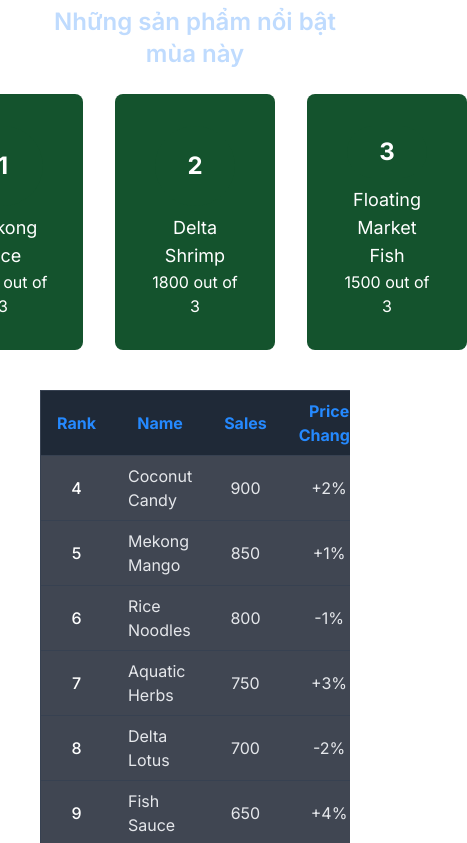
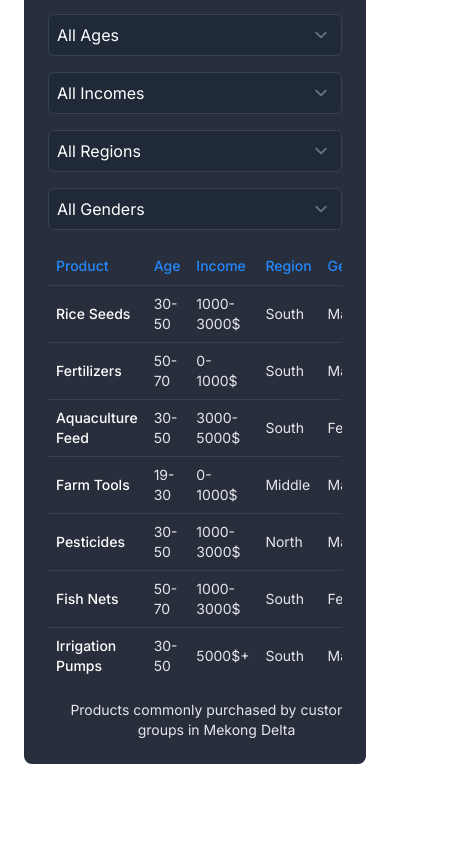
Before and after one commit to vbphuong/nextjs-dashboard, a Next.js app: page /dashboard in a window 390 px wide. Shown: the part 3901-4744 px from the top of the page, 467 px wide, since content can reach past the window. Built offline with nearby package versions, Linux system fonts and the light colour scheme; a web font is replaced by a local one.

Commit message:
doimaimotnguoi

```diff
--- a/app/ui/dashboard/products-table.tsx
+++ b/app/ui/dashboard/products-table.tsx
@@ -1,95 +1,184 @@
 'use client';
 
-import { motion } from 'framer-motion';
+import { useState, useEffect, useRef } from 'react';
+import {
+  Table,
+  TableBody,
+  TableCaption,
+  TableCell,
+  TableHead,
+  TableHeader,
+  TableRow,
+} from '@/components/ui/table';
 
-// Animation variants for the cards (fade-in together)
-const cardVariants = {
-  hidden: { opacity: 0, y: 20 },
-  visible: {
-    opacity: 1,
-    y: 0,
-    transition: {
-      duration: 0.5,
-      ease: 'easeOut',
-      delay: 0.8,
-    },
+const products = [
+  {
+    product: 'Rice Seeds',
+    age: '30-50',
+    income: '1000-3000$',
+    region: 'South',
+    gender: 'Male',
   },
-};
+  {
+    product: 'Fertilizers',
+    age: '50-70',
+    income: '0-1000$',
+    region: 'South',
+    gender: 'Male',
+  },
+  {
+    product: 'Aquaculture Feed',
+    age: '30-50',
+    income: '3000-5000$',
+    region: 'South',
+    gender: 'Female',
+  },
+  {
+    product: 'Farm Tools',
+    age: '19-30',
+    income: '0-1000$',
+    region: 'Middle',
+    gender: 'Male',
+  },
+  {
+    product: 'Pesticides',
+    age: '30-50',
+    income: '1000-3000$',
+    region: 'North',
+    gender: 'Male',
+  },
+  {
+    product: 'Fish Nets',
+    age: '50-70',
+    income: '1000-3000$',
+    region: 'South',
+    gender: 'Female',
+  },
+  {
+    product: 'Irrigation Pumps',
+    age: '30-50',
+    income: '5000$+',
+    region: 'South',
+    gender: 'Male',
+  },
+];
 
-export default function HighlightedProducts() {
-  // Podium data for top 3
-  const topThree = [
-    { rank: 1, name: 'Mekong Rice', score: 2043, color: 'bg-green-900' },
-    { rank: 2, name: 'Delta Shrimp', score: 1800, color: 'bg-green-900' },
-    { rank: 3, name: 'Floating Market Fish', score: 1500, color: 'bg-green-900' },
-  ];
+export default function ProductsTable() {
+  const [filters, setFilters] = useState({
+    age: 'All',
+    income: 'All',
+    region: 'All',
+    gender: 'All',
+  });
+  const [isVisible, setIsVisible] = useState(false);
+  const tableRef = useRef<HTMLDivElement>(null);
 
-  // Table data for top 4 to 10
-  const topFourToTen = [
-    { rank: 4, name: 'Coconut Candy', sales: 900, priceChange: '+2%', rating: 4.0 },
-    { rank: 5, name: 'Mekong Mango', sales: 850, priceChange: '+1%', rating: 4.1 },
-    { rank: 6, name: 'Rice Noodles', sales: 800, priceChange: '-1%', rating: 3.9 },
-    { rank: 7, name: 'Aquatic Herbs', sales: 750, priceChange: '+3%', rating: 4.2 },
-    { rank: 8, name: 'Delta Lotus', sales: 700, priceChange: '-2%', rating: 4.0 },
-    { rank: 9, name: 'Fish Sauce', sales: 650, priceChange: '+4%', rating: 4.1 },
-    { rank: 10, name: 'Paddy Straw', sales: 600, priceChange: '+1%', rating: 3.8 },
-  ];
+  useEffect(() => {
+    const observer = new IntersectionObserver(
+      ([entry]) => {
+        if (entry.isIntersecting) {
+          setIsVisible(true);
+          observer.disconnect();
+        }
+      },
+      { threshold: 0.2 }
+    );
+
+    if (tableRef.current) {
+      observer.observe(tableRef.current);
+    }
+
+    return () => observer.disconnect();
+  }, []);
+
+  const handleFilterChange = (key: string, value: string) => {
+    setFilters((prev) => ({ ...prev, [key]: value }));
+  };
+
+  const filteredProducts = products.filter((product) => {
+    return (
+      (filters.age === 'All' || product.age === filters.age) &&
+      (filters.income === 'All' || product.income === filters.income) &&
+      (filters.region === 'All' || product.region === filters.region) &&
+      (filters.gender === 'All' || product.gender === filters.gender)
+    );
+  });
 
   return (
-    <section className="flex flex-col items-center justify-start py-10 w-full max-w-7xl px-4">
-      <motion.h2
-        className="text-2xl md:text-3xl font-semibold text-center text-blue-200 mb-6"
-        initial="hidden"
-        whileInView="visible"
-        viewport={{ once: true, amount: 0.2 }}
-        variants={cardVariants}
-      >
-        Những sản phẩm nổi bật mùa này
-      </motion.h2>
-      {/* Podium for Top 3 */}
-      <div className="flex justify-center gap-8 mb-10">
-        {topThree.map((item, index) => (
-          <motion.div
-            key={index}
-            className={`w-40 h-64 flex flex-col items-center justify-end bg-green-900 rounded-lg p-4 ${index === 1 ? 'order-2' : index === 0 ? 'order-1' : 'order-3'}`} // Center top 1, adjust width
-            initial="hidden"
-            whileInView="visible"
-            viewport={{ once: true, amount: 0.2 }}
-            variants={cardVariants}
-          >
-            <div className={`w-20 h-20 ${item.color} rounded-full flex items-center justify-center mb-2`}>
-              <span className="text-white font-bold text-2xl">{item.rank}</span>
-            </div>
-            <p className="text-white text-center text-lg">{item.name}</p>
-            <p className="text-white text-center">{item.score} out of 3</p>
-          </motion.div>
-        ))}
+    <div ref={tableRef} className="bg-gray-900/90 backdrop-blur-md p-6 rounded-lg mt-6">
+      <div className="mb-4 flex flex-col sm:flex-row gap-4">
+        <select
+          className="bg-gray-800 text-white border border-gray-700 rounded-md p-2 focus:outline-none focus:ring-2 focus:ring-blue-400"
+          value={filters.age}
+          onChange={(e) => handleFilterChange('age', e.target.value)}
+        >
+          <option value="All">All Ages</option>
+          <option value="0-18">0-18</option>
+          <option value="19-30">19-30</option>
+          <option value="30-50">30-50</option>
+          <option value="50-70">50-70</option>
+          <option value="70+">70+</option>
+        </select>
+        <select
+          className="bg-gray-800 text-white border border-gray-700 rounded-md p-2 focus:outline-none focus:ring-2 focus:ring-blue-400"
+          value={filters.income}
+          onChange={(e) => handleFilterChange('income', e.target.value)}
+        >
+          <option value="All">All Incomes</option>
+          <option value="0-1000$">0-1000$</option>
+          <option value="1000-3000$">1000-3000$</option>
+          <option value="3000-5000$">3000-5000$</option>
+          <option value="5000$+">5000$+</option>
+        </select>
+        <select
+          className="bg-gray-800 text-white border border-gray-700 rounded-md p-2 focus:outline-none focus:ring-2 focus:ring-blue-400"
+          value={filters.region}
+          onChange={(e) => handleFilterChange('region', e.target.value)}
+        >
+          <option value="All">All Regions</option>
+          <option value="North">North</option>
+          <option value="South">South</option>
+          <option value="Middle">Middle</option>
+          <option value="Foreign">Foreign</option>
+        </select>
+        <select
+          className="bg-gray-800 text-white border border-gray-700 rounded-md p-2 focus:outline-none focus:ring-2 focus:ring-blue-400"
+          value={filters.gender}
+          onChange={(e) => handleFilterChange('gender', e.target.value)}
+        >
+          <option value="All">All Genders</option>
+          <option value="Male">Male</option>
+          <option value="Female">Female</option>
+          <option value="Different">Different</option>
+        </select>
       </div>
-      {/* Table for Top 4 to 10 */}
-      <div className="w-full overflow-x-auto">
-        <table className="w-full text-white bg-gray-900/80 border border-gray-700 rounded-lg">
-          <thead>
-            <tr className="bg-gray-800">
-              <th className="px-4 py-2 border-b border-gray-700 text-blue-400">Rank</th>
-              <th className="px-4 py-2 border-b border-gray-700 text-blue-400">Name</th>
-              <th className="px-4 py-2 border-b border-gray-700 text-blue-400">Sales</th>
-              <th className="px-4 py-2 border-b border-gray-700 text-blue-400">Price Change</th>
-              <th className="px-4 py-2 border-b border-gray-700 text-blue-400">Rating</th>
-            </tr>
-          </thead>
-          <tbody>
-            {topFourToTen.map((item, index) => (
-              <tr key={index} className="hover:bg-gray-700 border-b border-gray-700">
-                <td className="px-4 py-2 text-center font-medium text-white">{item.rank}</td>
-                <td className="px-4 py-2 text-gray-200">{item.name}</td>
-                <td className="px-4 py-2 text-center text-gray-200">{item.sales}</td>
-                <td className="px-4 py-2 text-center text-gray-200">{item.priceChange}</td>
-                <td className="px-4 py-2 text-center text-gray-200">{item.rating}</td>
-              </tr>
-            ))}
-          </tbody>
-        </table>
-      </div>
-    </section>
+      <Table>
+        <TableCaption className="text-gray-200">Products commonly purchased by customer groups in Mekong Delta</TableCaption>
+        <TableHeader>
+          <TableRow className="border-b border-gray-700">
+            <TableHead className="w-[200px] text-blue-400">Product</TableHead>
+            <TableHead className="text-blue-400">Age</TableHead>
+            <TableHead className="text-blue-400">Income</TableHead>
+            <TableHead className="text-blue-400">Region</TableHead>
+            <TableHead className="text-blue-400">Gender</TableHead>
+          </TableRow>
+        </TableHeader>
+        <TableBody>
+          {filteredProducts.map((product, index) => (
+            <TableRow
+              key={product.product}
+              className={`border-b border-gray-700 ${isVisible ? 'animate-slideIn' : ''}`}
+              style={{ animationDelay: `${index * 0.1}s` }}
+            >
+              <TableCell className="font-medium text-white">{product.product}</TableCell>
+              <TableCell className="text-gray-200">{product.age}</TableCell>
+              <TableCell className="text-gray-200">{product.income}</TableCell>
+              <TableCell className="text-gray-200">{product.region}</TableCell>
+              <TableCell className="text-gray-200">{product.gender}</TableCell>
+            </TableRow>
+          ))}
+        </TableBody>
+      </Table>
+    </div>
   );
 }
--- a/app/ui/products/highlighted-products.tsx
+++ b/app/ui/products/highlighted-products.tsx
@@ -19,17 +19,20 @@ const cardVariants = {
 export default function HighlightedProducts() {
   // Podium data for top 3
   const topThree = [
-    { rank: 1, name: 'Product A', score: 2043, color: 'bg-yellow-500' },
-    { rank: 2, name: 'Product B', score: 1800, color: 'bg-gray-400' },
-    { rank: 3, name: 'Product C', score: 1500, color: 'bg-orange-600' },
+    { rank: 1, name: 'Mekong Rice', score: 2043, color: 'bg-green-900' },
+    { rank: 2, name: 'Delta Shrimp', score: 1800, color: 'bg-green-900' },
+    { rank: 3, name: 'Floating Market Fish', score: 1500, color: 'bg-green-900' },
   ];
 
-  // Table data for top 7 to 10
-  const topSevenToTen = [
-    { rank: 7, name: 'Product G', sales: 1200, priceChange: '+5%', rating: 4.2 },
-    { rank: 8, name: 'Product H', sales: 1100, priceChange: '-2%', rating: 4.0 },
-    { rank: 9, name: 'Product I', sales: 1050, priceChange: '+3%', rating: 4.1 },
-    { rank: 10, name: 'Product J', sales: 1000, priceChange: '+1%', rating: 3.9 },
+  // Table data for top 4 to 10
+  const topFourToTen = [
+    { rank: 4, name: 'Coconut Candy', sales: 900, priceChange: '+2%', rating: 4.0 },
+    { rank: 5, name: 'Mekong Mango', sales: 850, priceChange: '+1%', rating: 4.1 },
+    { rank: 6, name: 'Rice Noodles', sales: 800, priceChange: '-1%', rating: 3.9 },
+    { rank: 7, name: 'Aquatic Herbs', sales: 750, priceChange: '+3%', rating: 4.2 },
+    { rank: 8, name: 'Delta Lotus', sales: 700, priceChange: '-2%', rating: 4.0 },
+    { rank: 9, name: 'Fish Sauce', sales: 650, priceChange: '+4%', rating: 4.1 },
+    { rank: 10, name: 'Paddy Straw', sales: 600, priceChange: '+1%', rating: 3.8 },
   ];
 
   return (
@@ -41,14 +44,14 @@ export default function HighlightedProducts() {
         viewport={{ once: true, amount: 0.2 }}
         variants={cardVariants}
       >
-        Những sản phẩm nổi bật mùa này
+        Top Products for This Season
       </motion.h2>
       {/* Podium for Top 3 */}
       <div className="flex justify-center gap-6 mb-10">
         {topThree.map((item, index) => (
           <motion.div
             key={index}
-            className={`w-32 h-48 flex flex-col items-center justify-end bg-purple-800 rounded-lg p-4 ${index === 1 ? 'h-64' : ''}`} // Middle (1st) is taller
+            className={`w-32 h-48 flex flex-col items-center justify-end bg-blue-400 rounded-lg p-4 ${index === 1 ? 'h-64' : ''}`} // Middle (1st) is taller
             initial="hidden"
             whileInView="visible"
             viewport={{ once: true, amount: 0.2 }}
@@ -62,26 +65,26 @@ export default function HighlightedProducts() {
           </motion.div>
         ))}
       </div>
-      {/* Table for Top 7 to 10 */}
+      {/* Table for Top 4 to 10 */}
       <div className="w-full overflow-x-auto">
         <table className="w-full text-white bg-gray-900/80 border border-gray-700 rounded-lg">
           <thead>
             <tr className="bg-gray-800">
-              <th className="px-4 py-2 border-b border-gray-700">Rank</th>
-              <th className="px-4 py-2 border-b border-gray-700">Name</th>
-              <th className="px-4 py-2 border-b border-gray-700">Sales</th>
-              <th className="px-4 py-2 border-b border-gray-700">Price Change</th>
-              <th className="px-4 py-2 border-b border-gray-700">Rating</th>
+              <th className="px-4 py-2 border-b border-gray-700 text-blue-400">Rank</th>
+              <th className="px-4 py-2 border-b border-gray-700 text-blue-400">Name</th>
+              <th className="px-4 py-2 border-b border-gray-700 text-blue-400">Sales</th>
+              <th className="px-4 py-2 border-b border-gray-700 text-blue-400">Price Change</th>
+              <th className="px-4 py-2 border-b border-gray-700 text-blue-400">Rating</th>
             </tr>
           </thead>
           <tbody>
-            {topSevenToTen.map((item, index) => (
-              <tr key={index} className="hover:bg-gray-700">
-                <td className="px-4 py-2 border-b border-gray-700 text-center">{item.rank}</td>
-                <td className="px-4 py-2 border-b border-gray-700">{item.name}</td>
-                <td className="px-4 py-2 border-b border-gray-700 text-center">{item.sales}</td>
-                <td className="px-4 py-2 border-b border-gray-700 text-center">{item.priceChange}</td>
-                <td className="px-4 py-2 border-b border-gray-700 text-center">{item.rating}</td>
+            {topFourToTen.map((item, index) => (
+              <tr key={index} className="hover:bg-gray-700 border-b border-gray-700">
+                <td className="px-4 py-2 text-center font-medium text-white">{item.rank}</td>
+                <td className="px-4 py-2 text-gray-200">{item.name}</td>
+                <td className="px-4 py-2 text-center text-gray-200">{item.sales}</td>
+                <td className="px-4 py-2 text-center text-gray-200">{item.priceChange}</td>
+                <td className="px-4 py-2 text-center text-gray-200">{item.rating}</td>
               </tr>
             ))}
           </tbody>
```
